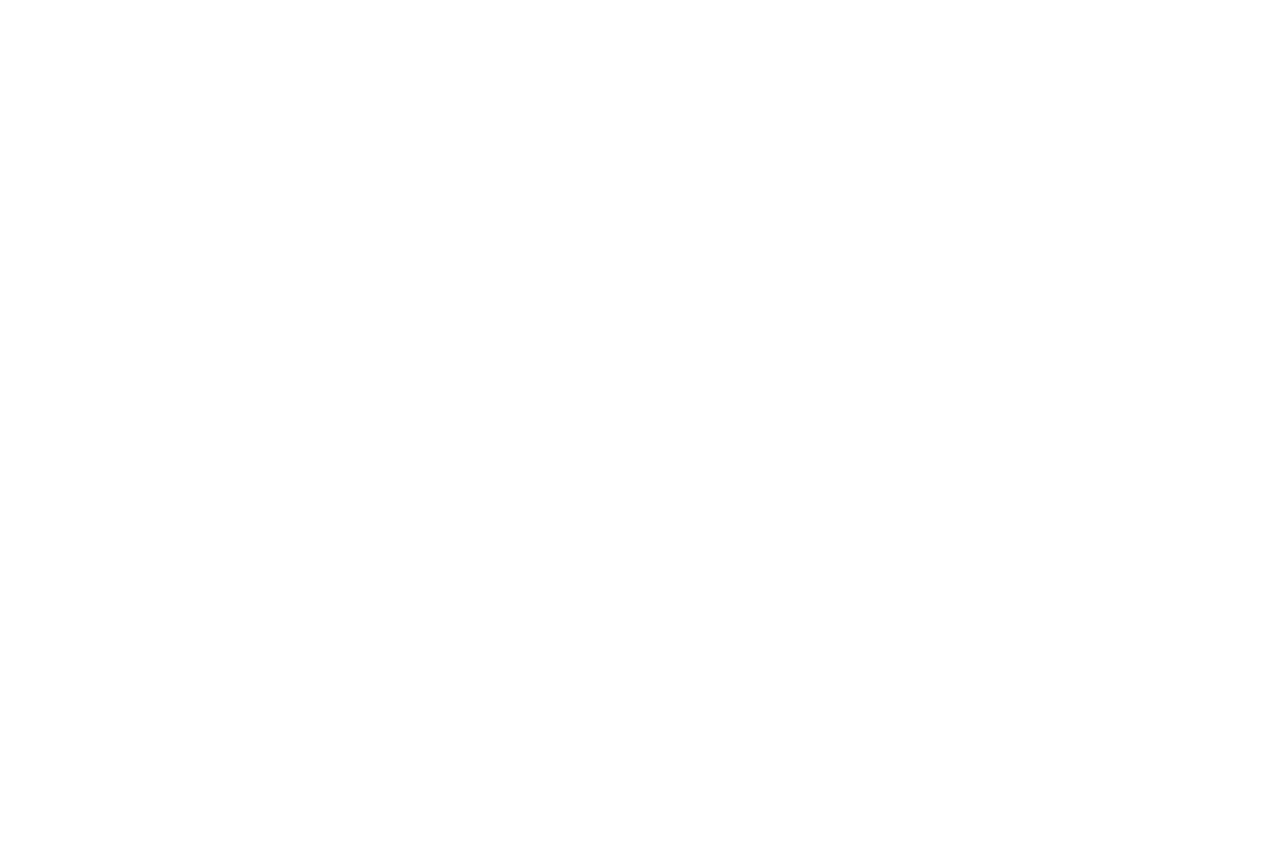
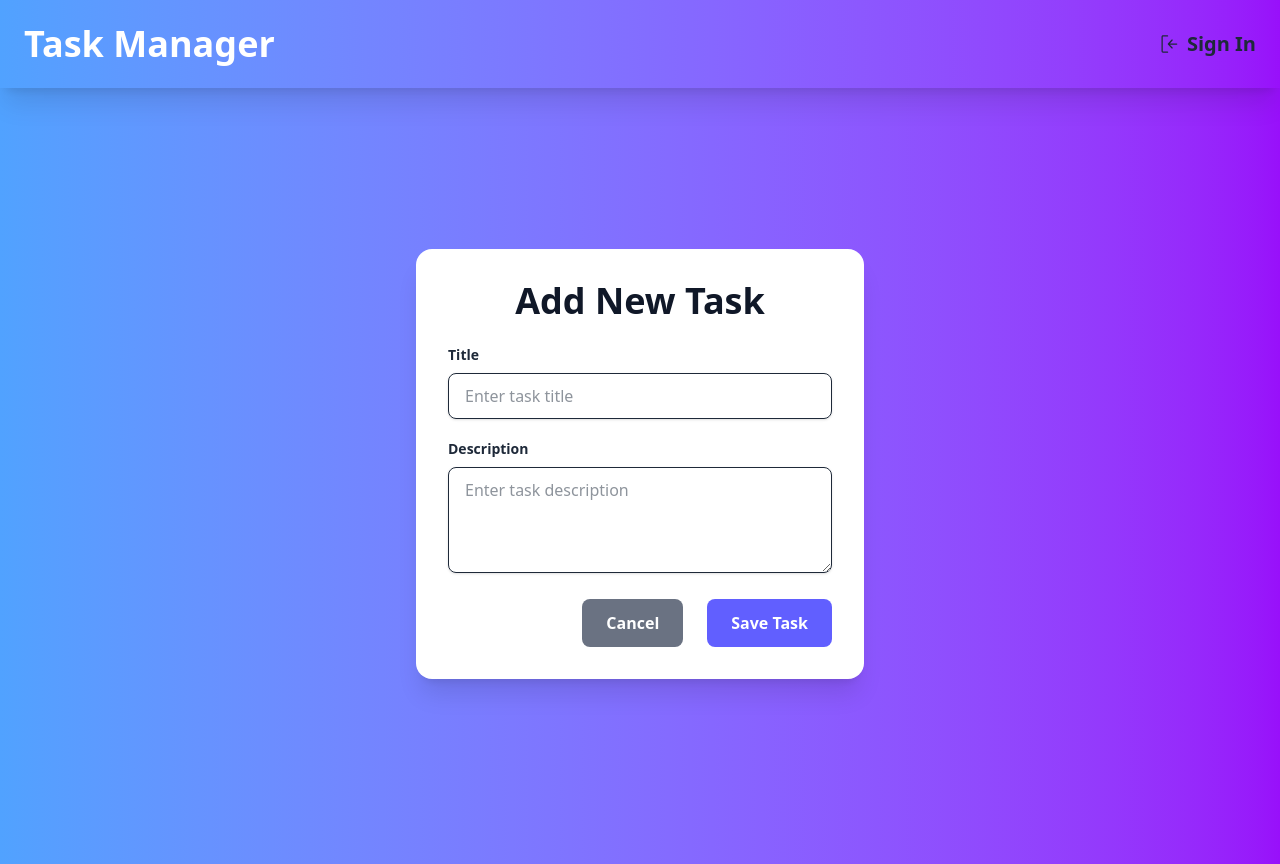
Before and after one commit to Bppatkar/p3-task-management-with-login, a React (Vite) app in the folder client/: page /add-task in a window 1280 px wide. Before the commit this address had no page. Before the commit the page ends 800 px from the top, so only its background shows below. Built offline with nearby package versions, Linux system fonts and the light colour scheme.

Commit message:
basic UI

```diff
--- a/client/src/App.jsx
+++ b/client/src/App.jsx
@@ -1,16 +1,54 @@
-import Home from "./components/Home";
-import { Routes, Route } from "react-router-dom";
+import { Routes, Route, Outlet } from "react-router-dom";
 import Login from "./components/Login";
-import Register from "./components/Register";
+import Register from "./components/Register.jsx";
+import Navbar from "./components/Navbar.jsx";
+import Home from "./components/Home.jsx";
+import AddTask from "./components/AddTask.jsx";
+import { useState } from "react";
 
 function App() {
+  const [isLoggedIn, setIsLoggedIn] = useState(false);
+
+  const handleLogin = () => {
+    setIsLoggedIn(true);
+  };
+
+  const handleLogout = () => {
+    setIsLoggedIn(false);
+  };
+
   return (
     <Routes>
-      <Route path="/" element={<Home />} />
-      <Route path="/login" element={<Login />} />
+      {/* Routes with navbar */}
+      <Route
+        path="/"
+        element={
+          <LayoutWithNavbar
+            isLoggedIn={isLoggedIn}
+            onLogout={handleLogout}
+          />
+        }
+      >
+        <Route index element={<Home isLoggedIn={isLoggedIn} />} />
+        <Route path="/add-task" element={<AddTask />} />
+      </Route>
+
+      {/* Routes without navbar */}
+      <Route path="/login" element={<Login onLogin={handleLogin} />} />
       <Route path="/register" element={<Register />} />
     </Routes>
   );
 }
 
+function LayoutWithNavbar({ isLoggedIn, onLogout }) {
+  return (
+    <div className="min-h-screen flex flex-col">
+      <Navbar isLoggedIn={isLoggedIn} onLogout={onLogout} />
+      <main className="flex-grow pt-16">
+        <Outlet />
+      </main>
+    </div>
+  );
+}
+
 export default App;
--- /dev/null
+++ b/client/src/components/AddTask.jsx
@@ -0,0 +1,67 @@
+import React from "react";
+
+const AddTask = () => {
+  const handleSubmit = (e) => {
+    e.preventDefault();
+    // Handle form submission here
+    // You would typically save the task to state or send to an API
+    // Then redirect to home page or show success message
+  };
+
+  return (
+    <div className="flex justify-center items-center min-h-screen bg-gradient-to-r from-blue-400 to-purple-600">
+      <div className="bg-white bg-opacity-80 rounded-2xl shadow-xl p-8 max-w-md w-full backdrop-blur-lg">
+        <h1 className="text-4xl font-extrabold mb-6 text-gray-900 text-center">Add New Task</h1>
+        <form onSubmit={handleSubmit}>
+          <div className="mb-5">
+            <label
+              htmlFor="title"
+              className="block text-gray-800 text-sm font-semibold mb-2"
+            >
+              Title
+            </label>
+            <input
+              type="text"
+              id="title"
+              className="shadow appearance-none border rounded-lg w-full py-3 px-4 text-gray-800 leading-tight focus:outline-none focus:ring-2 focus:ring-blue-500"
+              placeholder="Enter task title"
+              required
+            />
+          </div>
+          <div className="mb-5">
+            <label
+              htmlFor="description"
+              className="block text-gray-800 text-sm font-semibold mb-2"
+            >
+              Description
+            </label>
+            <textarea
+              id="description"
+              rows="4"
+              className="shadow appearance-none border rounded-lg w-full py-3 px-4 text-gray-800 leading-tight focus:outline-none focus:ring-2 focus:ring-blue-500"
+              placeholder="Enter task description"
+              required
+            />
+          </div>
+          <div className="flex items-center justify-end space-x-6">
+            <button
+              type="button"
+              className="bg-gray-500 hover:bg-gray-600 text-white font-bold py-3 px-6 rounded-lg transition duration-300"
+              onClick={() => window.history.back()}
+            >
+              Cancel
+            </button>
+            <button
+              type="submit"
+              className="bg-indigo-500 hover:bg-indigo-600 text-white font-bold py-3 px-6 rounded-lg transition duration-300"
+            >
+              Save Task
+            </button>
+          </div>
+        </form>
+      </div>
+    </div>
+  );
+};
+
+export default AddTask;
--- a/client/src/components/Home.jsx
+++ b/client/src/components/Home.jsx
@@ -1,30 +1,79 @@
-import { Link, useNavigate } from "react-router-dom";
-import { GoSignOut } from "react-icons/go";
+import { Link } from "react-router-dom";
 
-const Home = () => {
-  const navigate = useNavigate();
-  const handleSignOut = () => {
-    navigate("/login");
-  };
+const Home = ({ isLoggedIn }) => {
+  // Sample tasks data - in a real app, this would come from an API
+  const tasks = isLoggedIn
+    ? [
+        {
+          id: 1,
+          title: "Complete project",
+          description: "Finish the React task manager app",
+          status: "In Progress",
+        },
+        {
+          id: 2,
+          title: "Buy groceries",
+          description: "Milk, eggs, bread, and fruits",
+          status: "Pending",
+        },
+        {
+          id: 3,
+          title: "Call mom",
+          description: "Discuss weekend plans",
+          status: "Completed",
+        },
+      ]
+    : [];
 
   return (
-    <nav className="flex items-center justify-between bg-gradient-to-r from-blue-400 to-purple-600 p-6 shadow-xl">
-      <h1 className="text-4xl font-extrabold text-white">Task Manager</h1>
-      <div className="flex items-center space-x-6">
-        <Link
-          to="/AddTask"
-          className="text-white text-xl font-semibold hover:text-indigo-200 transition duration-300"
-        >
-          Add Task
-        </Link>
-        <button
-          className="bg-indigo-500 hover:bg-indigo-700 text-white font-bold py-2 px-4 rounded-lg transition duration-300"
-          onClick={handleSignOut}
-        >
-          <GoSignOut />
-        </button>
+    <div className="flex justify-center items-center min-h-screen bg-gradient-to-r from-blue-400 to-purple-600">
+      <div className="bg-white bg-opacity-80 rounded-2xl shadow-xl p-8 max-w-7xl w-full backdrop-blur-lg">
+        <h1 className="text-4xl font-extrabold mb-8 text-gray-900 text-center">
+          {isLoggedIn ? "My Tasks" : "Welcome to Task Manager"}
+        </h1>
+
+        {isLoggedIn ? (
+          <div className="grid grid-cols-1 md:grid-cols-2 lg:grid-cols-3 gap-6">
+            {tasks.map((task) => (
+              <div
+                key={task.id}
+                className="bg-white rounded-lg shadow-md overflow-hidden hover:shadow-lg transition-shadow"
+              >
+                <div className="p-6">
+                  <h2 className="text-xl font-semibold text-gray-800 mb-2">
+                    {task.title}
+                  </h2>
+                  <p className="text-gray-600 mb-4">{task.description}</p>
+                  <span
+                    className={`inline-block px-3 py-1 rounded-full text-sm font-medium ${
+                      task.status === "Completed"
+                        ? "bg-green-100 text-green-800"
+                        : task.status === "In Progress"
+                        ? "bg-blue-100 text-blue-800"
+                        : "bg-yellow-100 text-yellow-800"
+                    }`}
+                  >
+                    {task.status}
+                  </span>
+                </div>
+              </div>
+            ))}
+          </div>
+        ) : (
+          <div className="bg-white bg-opacity-80 rounded-2xl shadow-xl p-8 text-center">
+            <p className="text-xl text-gray-700 mb-6">
+              Please login to view and manage your tasks
+            </p>
+            <Link
+              to="/login"
+              className="bg-indigo-500 hover:bg-indigo-600 text-white font-bold py-3 px-6 rounded-lg inline-block transition duration-300"
+            >
+              Login
+            </Link>
+          </div>
+        )}
       </div>
-    </nav>
+    </div>
   );
 };
 
--- a/client/src/components/Login.jsx
+++ b/client/src/components/Login.jsx
@@ -1,6 +1,15 @@
-import { Link } from "react-router-dom";
+import { Link, useNavigate } from "react-router-dom";
 
-const Login = () => {
+const Login = ({ onLogin }) => {
+  const navigate = useNavigate();
+
+  const handleSubmit = (e) => {
+    e.preventDefault();
+    // Here you would typically validate credentials and call your API
+    // For now, we'll just simulate a successful login
+    onLogin();
+    navigate("/");
+  };
   return (
     <div className="flex justify-center items-center min-h-screen bg-gradient-to-r from-blue-400 to-purple-600">
       <div className="bg-white bg-opacity-80 rounded-2xl shadow-xl p-8 max-w-md w-full backdrop-blur-lg">
--- /dev/null
+++ b/client/src/components/Navbar.jsx
@@ -0,0 +1,49 @@
+import { Link, useNavigate } from "react-router-dom";
+import { GoSignOut, GoSignIn } from "react-icons/go";
+
+const Navbar = ({ isLoggedIn, onLogout }) => {
+  const navigate = useNavigate();
+
+  const handleSignOut = () => {
+    onLogout();
+    navigate("/");
+  };
+
+  return (
+     <nav className="fixed top-0 left-0 right-0 flex items-center justify-between bg-gradient-to-r from-blue-400 to-purple-600 p-6 shadow-xl z-50">
+      <h1 className="text-4xl font-extrabold text-white">
+        <Link to={"/"}>Task Manager</Link>
+      </h1>
+
+      <div className="flex items-center space-x-6">
+        {isLoggedIn ? (
+          <>
+            <Link
+              to="/add-task"
+              className="text-gray-800 text-xl font-semibold hover:text-indigo-600 transition duration-300"
+            >
+              Add Task
+            </Link>
+            <button
+              className="bg-indigo-500 hover:bg-indigo-700 text-white font-bold py-2 px-4 rounded-lg transition duration-300"
+              onClick={handleSignOut}
+            >
+              <GoSignOut className="mr-2" />
+              Sign Out
+            </button>
+          </>
+        ) : (
+          <Link
+            to="/login"
+            className="text-gray-800 text-xl font-semibold hover:text-indigo-600 transition duration-300 flex items-center"
+          >
+            <GoSignIn className="mr-2" />
+            Sign In
+          </Link>
+        )}
+      </div>
+    </nav>
+  );
+};
+
+export default Navbar;
--- a/client/src/components/Register.jsx
+++ b/client/src/components/Register.jsx
@@ -57,14 +57,16 @@ const Register = () => {
             >
               Register
             </button>
-            <Link
-              to={"/login"}
-              className="text-sm text-indigo-600 hover:text-indigo-800 transition duration-300"
-            >
+            <p className="text-md text-gray-600 ml-1">
               Already have an account?
-            </Link>
+              <Link
+                to={"/login"}
+                className="text-sm text-indigo-600 hover:text-indigo-800 transition duration-300 ml-2"
+              >
+                Login
+              </Link>
+            </p>
           </div>
-
         </form>
       </div>
     </div>
```
